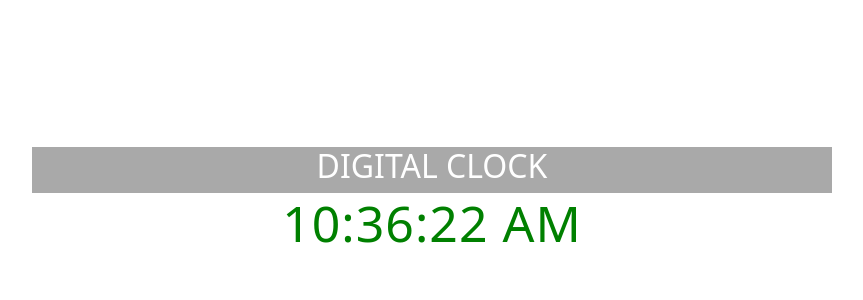
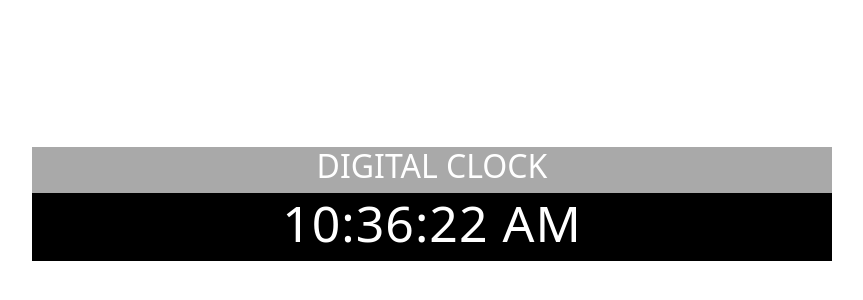
Before and after one commit to ibksdev/assignment3, a plain HTML site: page index.html in a window 1280 px wide. Shown: the part 196-496 px from the top of the page, without its empty margins (208-1071 px from the left). Drawn offline with nearby package versions, Linux system fonts and the light colour scheme.

Commit message:
digital clock

```diff
--- a/index.html
+++ b/index.html
@@ -12,7 +12,7 @@
             <div class="title">
                 <h2> Digital Clock </h2>
             </div>
-                <div >
+                <div class="display">
                     <h1 id="show"> </h1>
                 </div>
         </div>
--- a/style.css
+++ b/style.css
@@ -33,6 +33,11 @@ img{
 
 
 }
+.display{
+    width: 50rem;
+    background-color: black;
+    color: white;
+}
 
 section{
 
@@ -43,7 +48,7 @@ h2,h1{
 }
 h1
 {
-    color: green;
+    color: white;
     letter-spacing: 1px;
     font-size: 50px;
 }
```
Also changed, not shown: 1 other file.
